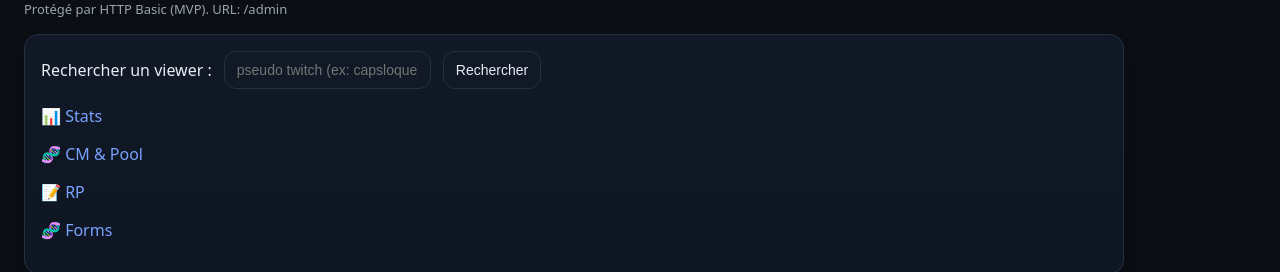
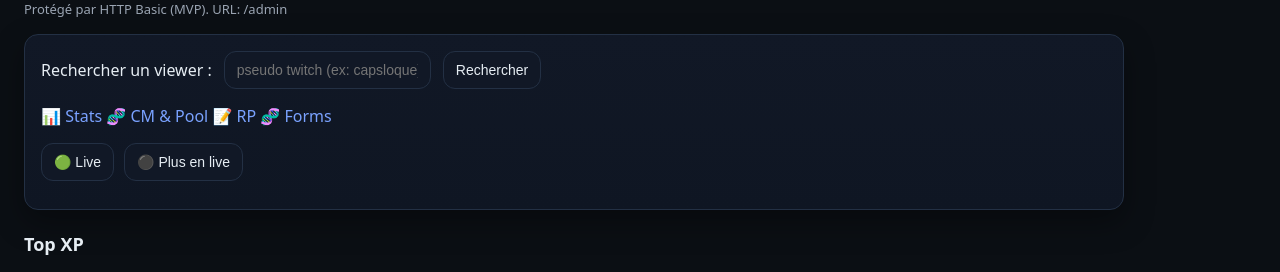
Before and after one commit to Caps-ule/capsmons, a FastAPI app: template api/templates/admin.html in a window 1280 px wide. Shown: the part 92-364 px from the top of the page. Run offline with FastAPI, Linux system fonts and the light colour scheme; the template is opened without the code that fills it, so the values that code supplies are empty; some libraries are stand-ins or nearby versions.

Commit message:
bouton LIVE

```diff
--- a/api/main.py
+++ b/api/main.py
@@ -2393,6 +2393,28 @@ def admin_stats(request: Request, credentials: HTTPBasicCredentials = Depends(se
         "top_events_24h": top_events_24h,
     })
 
+@app.post("/admin/live")
+def admin_set_live(
+    value: str = Form(...),  # "true" ou "false"
+    credentials: HTTPBasicCredentials = Depends(security),
+):
+    require_admin(credentials)
+
+    v = value.strip().lower()
+    v = "true" if v in ("true", "1", "yes", "on") else "false"
+
+    with get_db() as conn:
+        with conn.cursor() as cur:
+            cur.execute("""
+                INSERT INTO kv (key, value)
+                VALUES ('is_live', %s)
+                ON CONFLICT (key) DO UPDATE
+                SET value = EXCLUDED.value, updated_at = now();
+            """, (v,))
+        conn.commit()
+
+    msg = "Live forcé ✅" if v == "true" else "Hors live forcé ✅"
+    return RedirectResponse(url=f"/admin?flash_kind=ok&flash={msg.replace(' ', '%20')}", status_code=303)
 
 
 @app.get("/overlay/evolution_state")
@@ -2733,6 +2755,7 @@ def admin_home(request: Request, q: str | None = None, credentials: HTTPBasicCre
             ''')
             top = [{'twitch_login': r[0], 'xp_total': r[1], 'stage': r[2]} for r in cur.fetchall()]
 
+
             if q_clean:
                 cur.execute('''
                     SELECT twitch_login, xp_total, stage
--- a/api/templates/admin.html
+++ b/api/templates/admin.html
@@ -75,10 +75,29 @@
       <input type="text" name="q" placeholder="pseudo twitch (ex: capsloque)" value="{{ q or '' }}">
       <button type="submit">Rechercher</button>
     </form>
-    <p><a href="/admin/stats">📊 Stats</a></p>
-    <p><a href="/admin/cms">🧬 CM & Pool</a></p>
-    <p><a href="/admin/rp">📝 RP</a></p>
-    <p><a href="/admin/forms">🧬 Forms</a></p>
+    <p><a href="/admin/stats">📊 Stats</a>
+    <a href="/admin/cms">🧬 CM & Pool</a>
+    <a href="/admin/rp">📝 RP</a>
+    <a href="/admin/forms">🧬 Forms</a></p>
+
+    <div style="display:flex;gap:10px;align-items:center;margin:12px 0;">
+  <form method="post" action="/admin/live">
+    <input type="hidden" name="value" value="true">
+    <button type="submit">🟢 Live</button>
+  </form>
+
+  <form method="post" action="/admin/live">
+    <input type="hidden" name="value" value="false">
+    <button type="submit">⚫ Plus en live</button>
+  </form>
+
+  {% if is_live is defined %}
+    <span style="margin-left:10px;opacity:.8;">
+      État: <b>{{ "LIVE" if is_live else "OFFLINE" }}</b>
+    </span>
+  {% endif %}
+</div>
+
 
 
     {% if q and result %}
```
